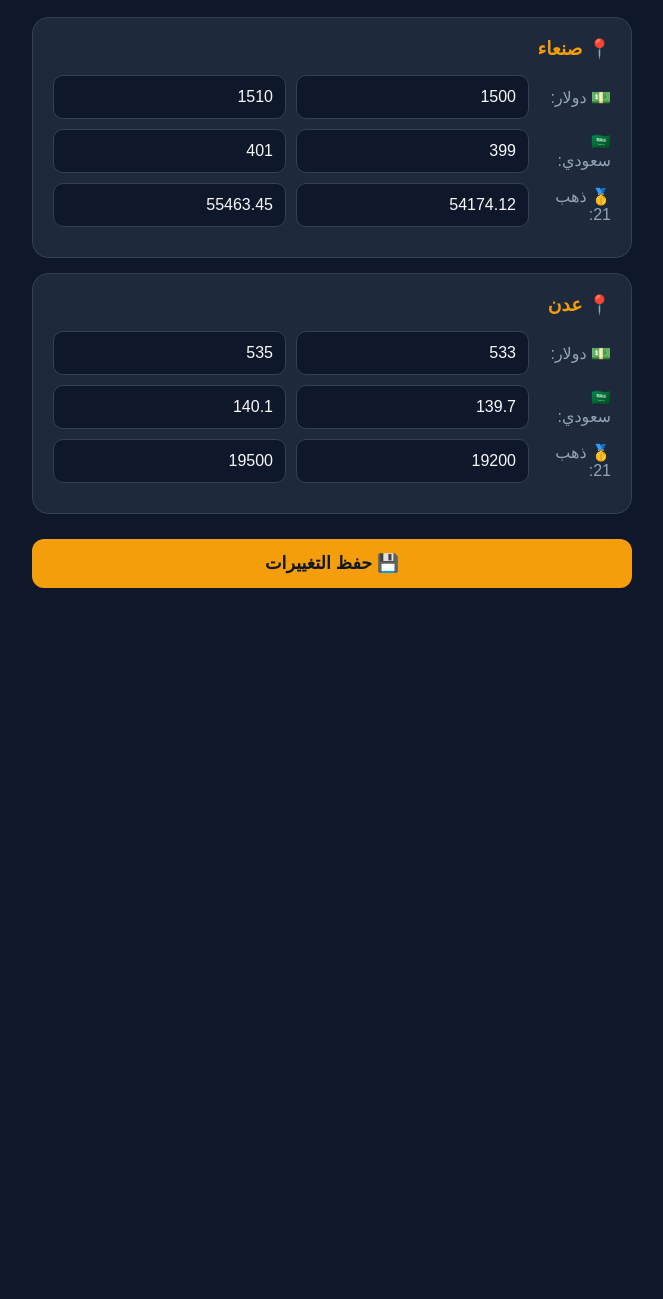
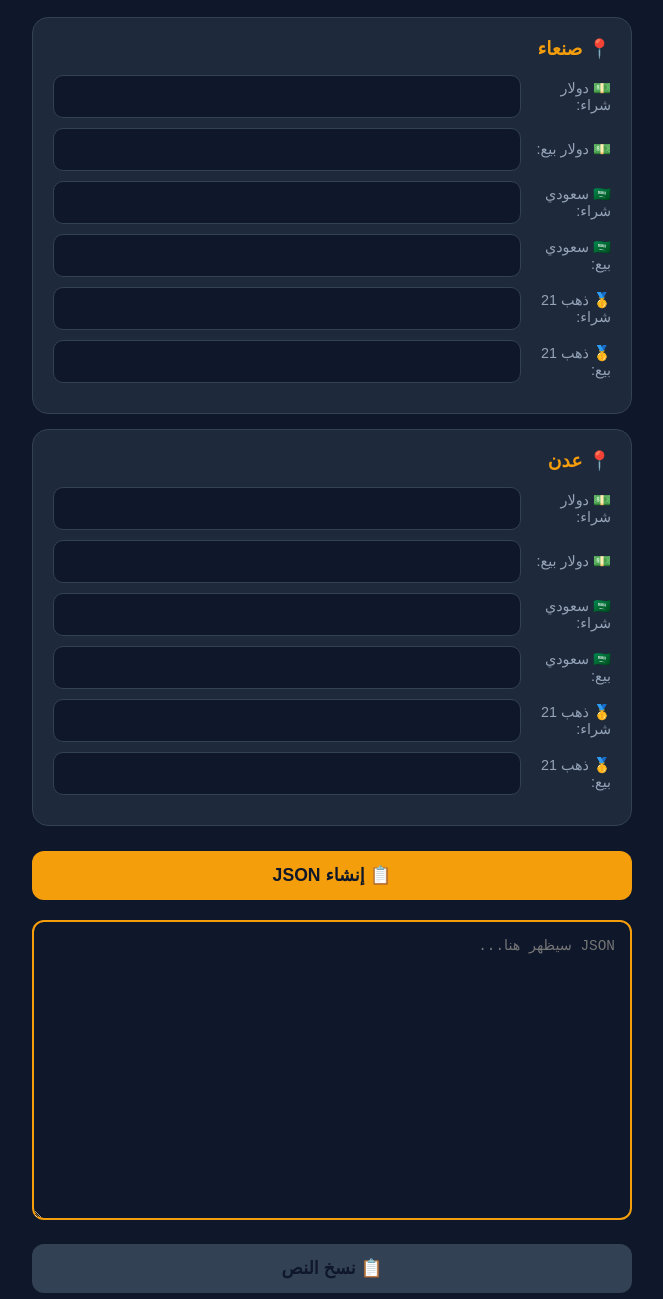
Before and after one commit to kaidngat4-droid/riyal-dollar-app, a website: page admin.html in a window 1280 px wide. Shown: the part 81-1380 px from the top of the page, without its empty margins (308-971 px from the left). Before the commit the page ends 800 px from the top, so only its background shows below. Drawn offline with Linux system fonts and the light colour scheme.

Commit message:
تحديث لوحة التحكم

```diff
--- a/admin.html
+++ b/admin.html
@@ -13,14 +13,15 @@
         .card { background: var(--card); border-radius: 16px; padding: 20px; margin: 15px 0; border: 1px solid #334155; }
         .card h3 { color: var(--primary); margin-bottom: 15px; }
         .row { display: flex; gap: 10px; margin: 10px 0; align-items: center; }
-        .row label { width: 80px; color: var(--muted); }
-        input, select { flex: 1; padding: 12px; background: #0f172a; border: 1px solid #334155; border-radius: 10px; color: var(--text); font-family: inherit; font-size: 1rem; }
+        .row label { width: 80px; color: var(--muted); font-size: 0.9rem; }
+        input { flex: 1; padding: 12px; background: #0f172a; border: 1px solid #334155; border-radius: 10px; color: var(--text); font-family: inherit; font-size: 0.95rem; }
         button { width: 100%; padding: 14px; background: var(--primary); color: #0f172a; border: none; border-radius: 12px; font-family: inherit; font-size: 1.1rem; font-weight: 700; cursor: pointer; margin: 10px 0; }
         button:hover { opacity: 0.9; }
-        .msg { text-align: center; padding: 10px; border-radius: 10px; margin: 10px 0; }
+        .msg { text-align: center; padding: 15px; border-radius: 10px; margin: 10px 0; }
         .success { background: #065f46; color: #34d399; }
         .error { background: #7f1d1d; color: #f87171; }
-        .current { font-size: 0.85rem; color: var(--muted); }
+        textarea { width: 100%; height: 300px; margin: 10px 0; padding: 15px; background: #0f172a; border: 2px solid var(--primary); border-radius: 12px; color: var(--text); font-family: monospace; font-size: 0.9rem; }
+        .copy-btn { background: #334155; }
     </style>
 </head>
 <body>
@@ -29,28 +30,37 @@
 
         <div class="card">
             <h3>📍 صنعاء</h3>
-            <div class="row"><label>💵 دولار:</label><input type="number" id="s-usd-b" placeholder="شراء" step="0.01"><input type="number" id="s-usd-s" placeholder="بيع" step="0.01"></div>
-            <div class="row"><label>🇸🇦 سعودي:</label><input type="number" id="s-sar-b" placeholder="شراء" step="0.01"><input type="number" id="s-sar-s" placeholder="بيع" step="0.01"></div>
-            <div class="row"><label>🥇 ذهب 21:</label><input type="number" id="s-gold-b" placeholder="شراء" step="0.01"><input type="number" id="s-gold-s" placeholder="بيع" step="0.01"></div>
+            <div class="row"><label>💵 دولار شراء:</label><input type="number" id="s-usd-b" step="0.01"></div>
+            <div class="row"><label>💵 دولار بيع:</label><input type="number" id="s-usd-s" step="0.01"></div>
+            <div class="row"><label>🇸🇦 سعودي شراء:</label><input type="number" id="s-sar-b" step="0.01"></div>
+            <div class="row"><label>🇸🇦 سعودي بيع:</label><input type="number" id="s-sar-s" step="0.01"></div>
+            <div class="row"><label>🥇 ذهب 21 شراء:</label><input type="number" id="s-gold-b" step="0.01"></div>
+            <div class="row"><label>🥇 ذهب 21 بيع:</label><input type="number" id="s-gold-s" step="0.01"></div>
         </div>
 
         <div class="card">
             <h3>📍 عدن</h3>
-            <div class="row"><label>💵 دولار:</label><input type="number" id="a-usd-b" placeholder="شراء" step="0.01"><input type="number" id="a-usd-s" placeholder="بيع" step="0.01"></div>
-            <div class="row"><label>🇸🇦 سعودي:</label><input type="number" id="a-sar-b" placeholder="شراء" step="0.01"><input type="number" id="a-sar-s" placeholder="بيع" step="0.01"></div>
-            <div class="row"><label>🥇 ذهب 21:</label><input type="number" id="a-gold-b" placeholder="شراء" step="0.01"><input type="number" id="a-gold-s" placeholder="بيع" step="0.01"></div>
+            <div class="row"><label>💵 دولار شراء:</label><input type="number" id="a-usd-b" step="0.01"></div>
+            <div class="row"><label>💵 دولار بيع:</label><input type="number" id="a-usd-s" step="0.01"></div>
+            <div class="row"><label>🇸🇦 سعودي شراء:</label><input type="number" id="a-sar-b" step="0.01"></div>
+            <div class="row"><label>🇸🇦 سعودي بيع:</label><input type="number" id="a-sar-s" step="0.01"></div>
+            <div class="row"><label>🥇 ذهب 21 شراء:</label><input type="number" id="a-gold-b" step="0.01"></div>
+            <div class="row"><label>🥇 ذهب 21 بيع:</label><input type="number" id="a-gold-s" step="0.01"></div>
         </div>
 
-        <button onclick="updatePrices()">💾 حفظ التغييرات</button>
+        <button onclick="generateJSON()">📋 إنشاء JSON</button>
+
+        <textarea id="output" placeholder="JSON سيظهر هنا..."></textarea>
+
+        <button class="copy-btn" onclick="copyText()">📋 نسخ النص</button>
+
         <div id="msg"></div>
     </div>
 
     <script>
-        const API = "https://kaidngat4-droid.github.io/riyal-dollar-app/api/prices_data.json";
-
         async function loadCurrent() {
             try {
-                const r = await fetch(API);
+                const r = await fetch("https://kaidngat4-droid.github.io/riyal-dollar-app/api/prices_data.json");
                 const d = await r.json();
                 const s = d.regions.sanaa, a = d.regions.aden;
                 document.getElementById('s-usd-b').value = s.currencies.USD.buy;
@@ -65,30 +75,46 @@
                 document.getElementById('a-sar-s').value = a.currencies.SAR.sell;
                 document.getElementById('a-gold-b').value = a.gold['21k'].buy;
                 document.getElementById('a-gold-s').value = a.gold['21k'].sell;
-            } catch(e) {}
+            } catch(e) {
+                document.getElementById('msg').innerHTML = '<div class="msg error">⚠️ تعذر تحميل البيانات الحالية</div>';
+            }
         }
 
-        function updatePrices() {
-            const data = {
-                sanaa: {
-                    USD: {buy: +document.getElementById('s-usd-b').value, sell: +document.getElementById('s-usd-s').value},
-                    SAR: {buy: +document.getElementById('s-sar-b').value, sell: +document.getElementById('s-sar-s').value},
-                    gold21: {buy: +document.getElementById('s-gold-b').value, sell: +document.getElementById('s-gold-s').value}
-                },
-                aden: {
-                    USD: {buy: +document.getElementById('a-usd-b').value, sell: +document.getElementById('a-usd-s').value},
-                    SAR: {buy: +document.getElementById('a-sar-b').value, sell: +document.getElementById('a-sar-s').value},
-                    gold21: {buy: +document.getElementById('a-gold-b').value, sell: +document.getElementById('a-gold-s').value}
+        function generateJSON() {
+            const ts = new Date().toISOString();
+            const json = {
+                metadata: { app_name: "ريال ودولار", version: "1.0.0", last_updated: ts, base_currency: "YER", data_source: "manual_update" },
+                regions: {
+                    sanaa: {
+                        name: "صنعاء",
+                        currencies: {
+                            USD: { buy: +document.getElementById('s-usd-b').value, sell: +document.getElementById('s-usd-s').value },
+                            SAR: { buy: +document.getElementById('s-sar-b').value, sell: +document.getElementById('s-sar-s').value }
+                        },
+                        gold: { "21k": { buy: +document.getElementById('s-gold-b').value, sell: +document.getElementById('s-gold-s').value, unit: "YER/gram" } }
+                    },
+                    aden: {
+                        name: "عدن",
+                        currencies: {
+                            USD: { buy: +document.getElementById('a-usd-b').value, sell: +document.getElementById('a-usd-s').value },
+                            SAR: { buy: +document.getElementById('a-sar-b').value, sell: +document.getElementById('a-sar-s').value }
+                        },
+                        gold: { "21k": { buy: +document.getElementById('a-gold-b').value, sell: +document.getElementById('a-gold-s').value, unit: "YER/gram" } }
+                    }
                 }
             };
+            document.getElementById('output').value = JSON.stringify(json, null, 2);
+            document.getElementById('msg')..innerHTML = '<div class="msg success">✅ تم إنشاء JSON! اضغط نسخ ثم الصقه في GitHub</div>';
+        }
 
-            // حفظ في LocalStorage + عرض النتيجة
-            localStorage.setItem('prices', JSON.stringify(data));
-
-            // نسخ للكليبورد
-            const json = JSON.stringify(data, null, 2);
-            navigator.clipboard.writeText(json).then(() => {
-                document.getElementById('msg').innerHTML = '<div class="msg success">✅ تم نسخ البيانات! الصقها في api/prices_data.json</div>';
+        function copyText() {
+            const text = document.getElementById('output').value;
+            if (!text) return;
+            navigator.clipboard.writeText(text).then(() => {
+                document.getElementById('msg').innerHTML = '<div class="msg success">✅ تم النسخ! اذهب لـ GitHub والصقه في api/prices_data.json</div>';
+            }).catch(() => {
+                document.getElementById('output').select();
+                document.getElementById('msg').innerHTML = '<div class="msg success">✅ تم التحديد! اضغط CTRL+C للنسخ</div>';
             });
         }
 
```
